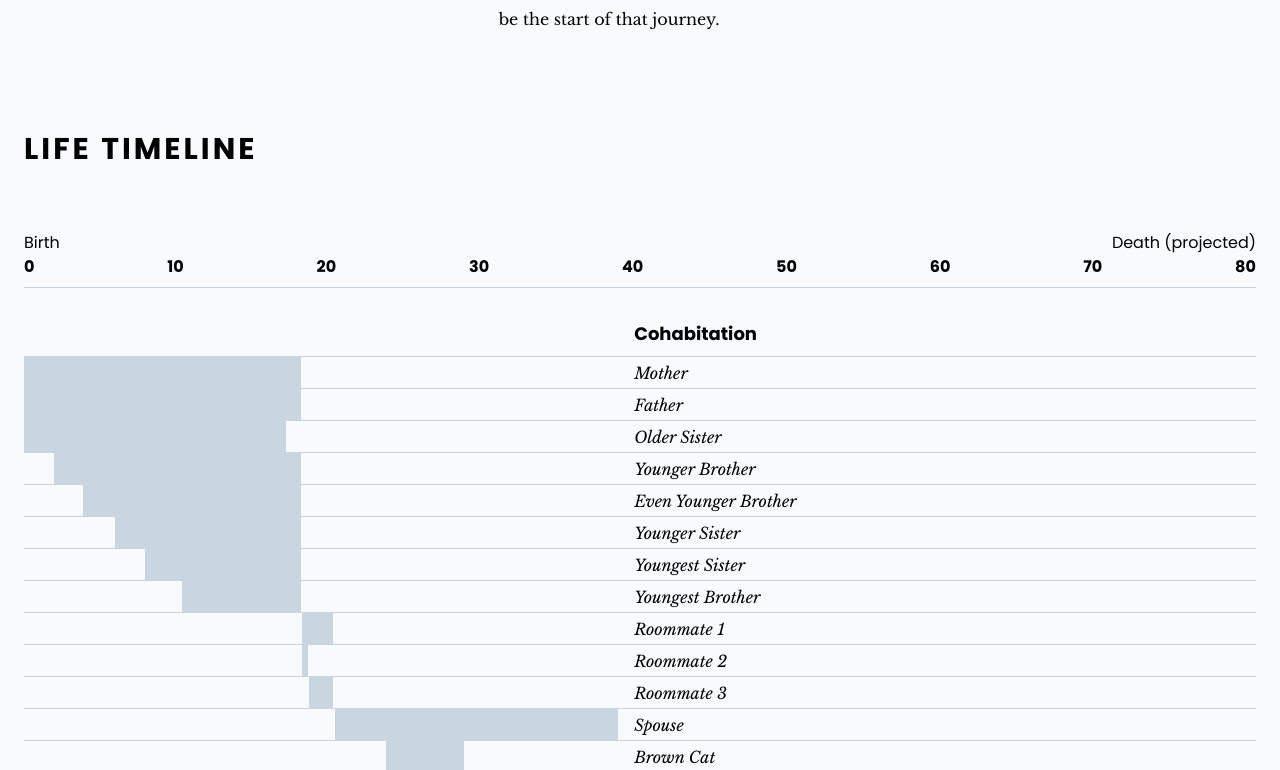
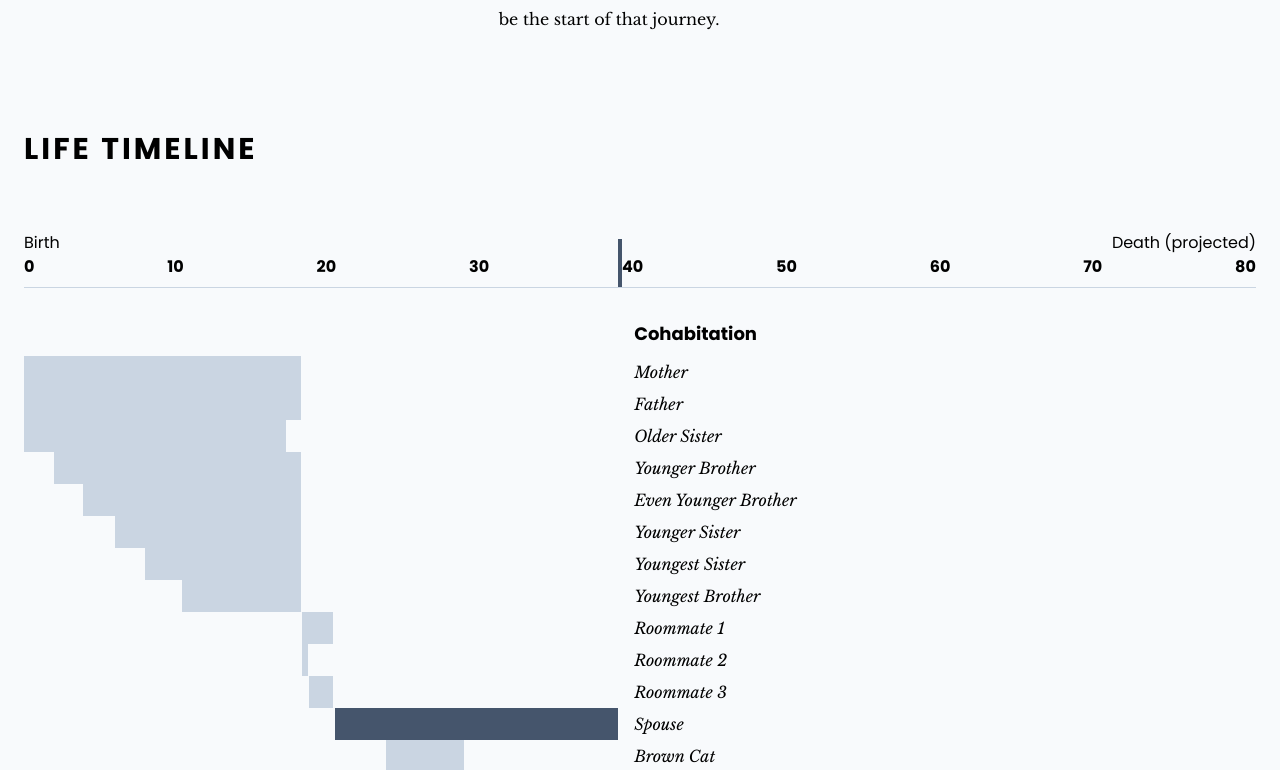
Before and after one commit to timrwood/portfolio, a SvelteKit app: page /about in a window 1280 px wide. Shown: the part 1981-2751 px from the top of the page. Built offline with nearby package versions, Linux system fonts and the light colour scheme.

Commit message:
Highlight current events

```diff
--- a/src/routes/about/+page.svelte
+++ b/src/routes/about/+page.svelte
@@ -3,10 +3,9 @@
   import LinkedInLogo from './LinkedInLogo.svelte';
   import InstagramLogo from './InstagramLogo.svelte';
   import BlueskyLogo from './BlueskyLogo.svelte';
+  import EventLog from './EventLog.svelte';
 
   import profileImage from './images/profile.jpg?as=withColor';
-
-  import categories, { nowPercent } from './events';
 </script>
 
 <svelte:head>
@@ -109,45 +108,4 @@
   {/snippet}
 </SplitView>
 
-<div class="px-3">
-  <h2 class="pb-16 text-3xl font-bold tracking-widest uppercase">Life Timeline</h2>
-
-  <div class="sticky top-0 z-10 -mt-16 border-b border-slate-300 bg-slate-50 pt-16 pb-2">
-    <div class="flex justify-between text-sm sm:text-base">
-      <div>Birth</div>
-      <div>Death (projected)</div>
-    </div>
-    <div class="flex justify-between font-bold">
-      <div>0</div>
-      <div>10</div>
-      <div>20</div>
-      <div>30</div>
-      <div>40</div>
-      <div>50</div>
-      <div>60</div>
-      <div>70</div>
-      <div>80</div>
-    </div>
-  </div>
-
-  {#each Object.values(categories) as category}
-    <div style="padding-left:{nowPercent * 100}%;" class="ml-4 pt-8 pb-2 text-lg font-bold">
-      {category.name}
-    </div>
-    {#each Object.entries(category.groups) as [name, events]}
-      <div
-        class="relative h-6 border-t border-slate-300 font-serif text-xs/6 italic md:h-8 md:text-sm/8 lg:text-base/8"
-      >
-        <div style="left:{nowPercent * 100}%;" class="absolute top-0 ml-4">
-          {name}
-        </div>
-        {#each events as event}
-          <div
-            style="left:{event.startPercent * 100}%;right:{(1 - event.endPercent) * 100}%;"
-            class="absolute top-0 bottom-0 bg-slate-300"
-          ></div>
-        {/each}
-      </div>
-    {/each}
-  {/each}
-</div>
+<EventLog />
--- /dev/null
+++ b/src/routes/about/EventLog.svelte
@@ -0,0 +1,68 @@
+<script lang="ts">
+  import categories, { nowPercent, Event } from './events';
+
+  let focusPercent = $state(nowPercent);
+
+  function onpointermovecapture(event: PointerEvent) {
+    const target = event.currentTarget as Element;
+    const rect = target.getBoundingClientRect();
+    const x = event.pageX - rect.left;
+    focusPercent = x / rect.width;
+  }
+
+  function backgroundClassFor(event: Event) {
+    if (focusPercent >= event.startPercent && focusPercent <= event.endPercent) {
+      return 'bg-slate-600';
+    } else {
+      return 'bg-slate-300';
+    }
+  }
+</script>
+
+<div class="px-3" {onpointermovecapture}>
+  <h2 class="pb-16 text-3xl font-bold tracking-widest uppercase">Life Timeline</h2>
+
+  <div class="sticky top-0 z-10 -mt-16 border-b border-slate-300 bg-slate-50 pt-16 pb-2">
+    <div class="flex justify-between text-sm sm:text-base">
+      <div>Birth</div>
+      <div>Death (projected)</div>
+    </div>
+    <div class="flex justify-between font-bold">
+      <div>0</div>
+      <div>10</div>
+      <div>20</div>
+      <div>30</div>
+      <div>40</div>
+      <div>50</div>
+      <div>60</div>
+      <div>70</div>
+      <div>80</div>
+    </div>
+
+    <div
+      style="left:{focusPercent * 100}%;"
+      class="absolute bottom-0 h-12 border-x-2 border-slate-600"
+    ></div>
+  </div>
+
+  {#each Object.values(categories) as category}
+    <div style="padding-left:{nowPercent * 100}%;" class="ml-4 pt-8 pb-2 text-lg font-bold">
+      {category.name}
+    </div>
+    {#each Object.entries(category.groups) as [name, events]}
+      <div
+        class="relative h-6 font-serif text-xs/6 italic hover:bg-slate-100 md:h-8 md:text-sm/8 lg:text-base/8"
+      >
+        <div style="left:{nowPercent * 100}%;" class="absolute top-0 ml-4">
+          {name}
+        </div>
+        {#each events as event}
+          <div
+            style="left:{event.startPercent * 100}%;right:{(1 - event.endPercent) * 100}%;"
+            class="absolute top-0 bottom-0 {backgroundClassFor(event)}"
+          ></div>
+        {/each}
+      </div>
+    {/each}
+  {/each}
+</div>
```
